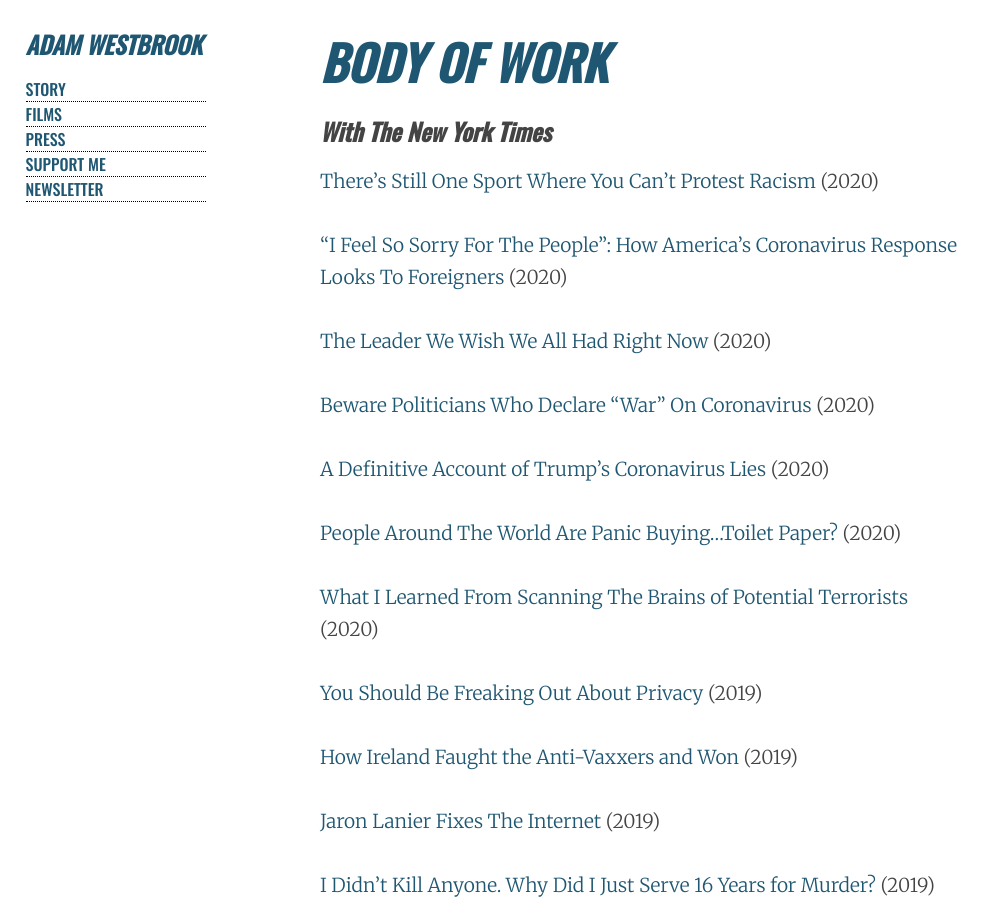
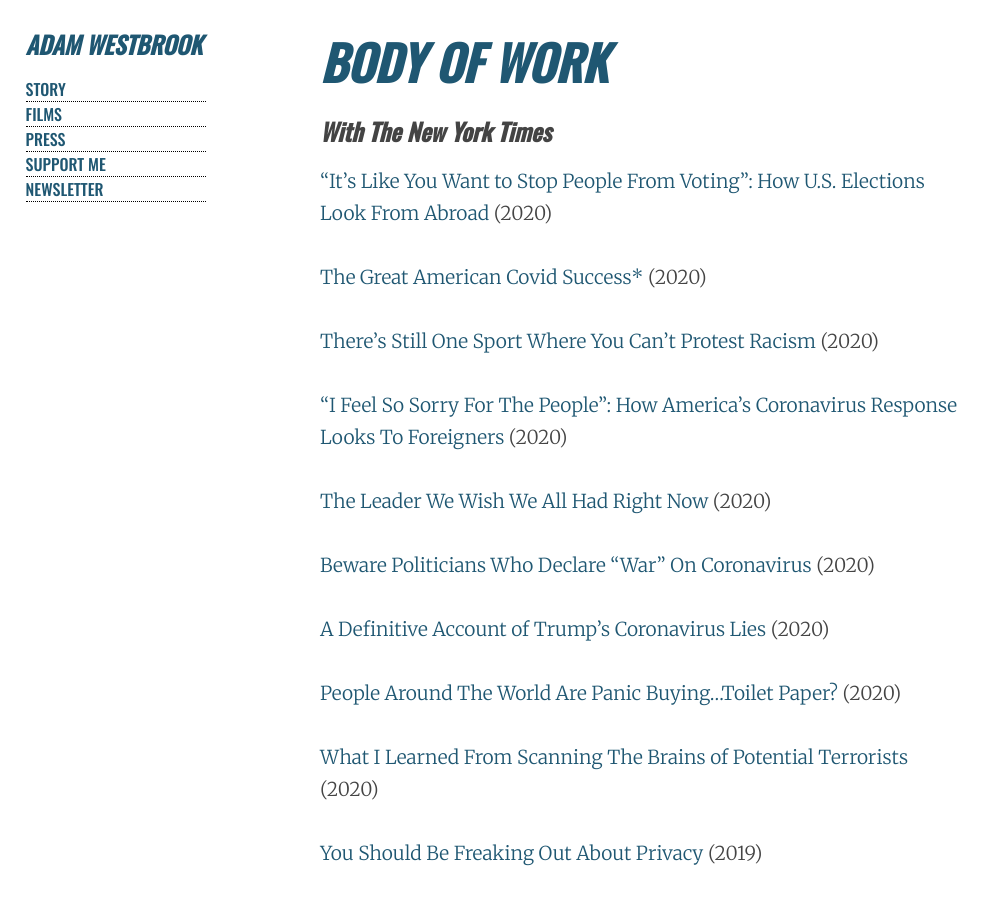
Before and after one commit to AdamWestbrook/adamwestbrook.github.io, a Jekyll site: the page built from films.md, in a window 1280 px wide and 900 px high. Shown: the whole window, without its empty margins (0-995 px from the left). Built offline with Jekyll 4.4.1, drawn with Linux system fonts in a browser that asks for light colours.

Commit message:
Update films.md

```diff
--- a/films.md
+++ b/films.md
@@ -7,6 +7,8 @@ permalink: /films/
 
 ## With The New York Times
 
+- ["It's Like You Want to Stop People From Voting": How U.S. Elections Look From Abroad](https://www.nytimes.com/video/opinion/100000007423440/elections-foreign-voter-reaction.html) (2020)
+- [The Great American Covid Success*](https://www.nytimes.com/video/opinion/100000007352441/us-coronavirus-response-asia.html) (2020)
 - [There's Still One Sport Where You Can't Protest Racism](https://www.nytimes.com/2020/09/07/opinion/gwen-berry-olympics-protest.html) (2020)
 - ["I Feel So Sorry For The People": How America's Coronavirus Response Looks To Foreigners](https://www.nytimes.com/2020/07/27/opinion/covid-19-global-response.html) (2020)
 - [The Leader We Wish We All Had Right Now](https://www.nytimes.com/2020/05/05/opinion/coronavirus-ohio-amy-acton.html) (2020)
```
